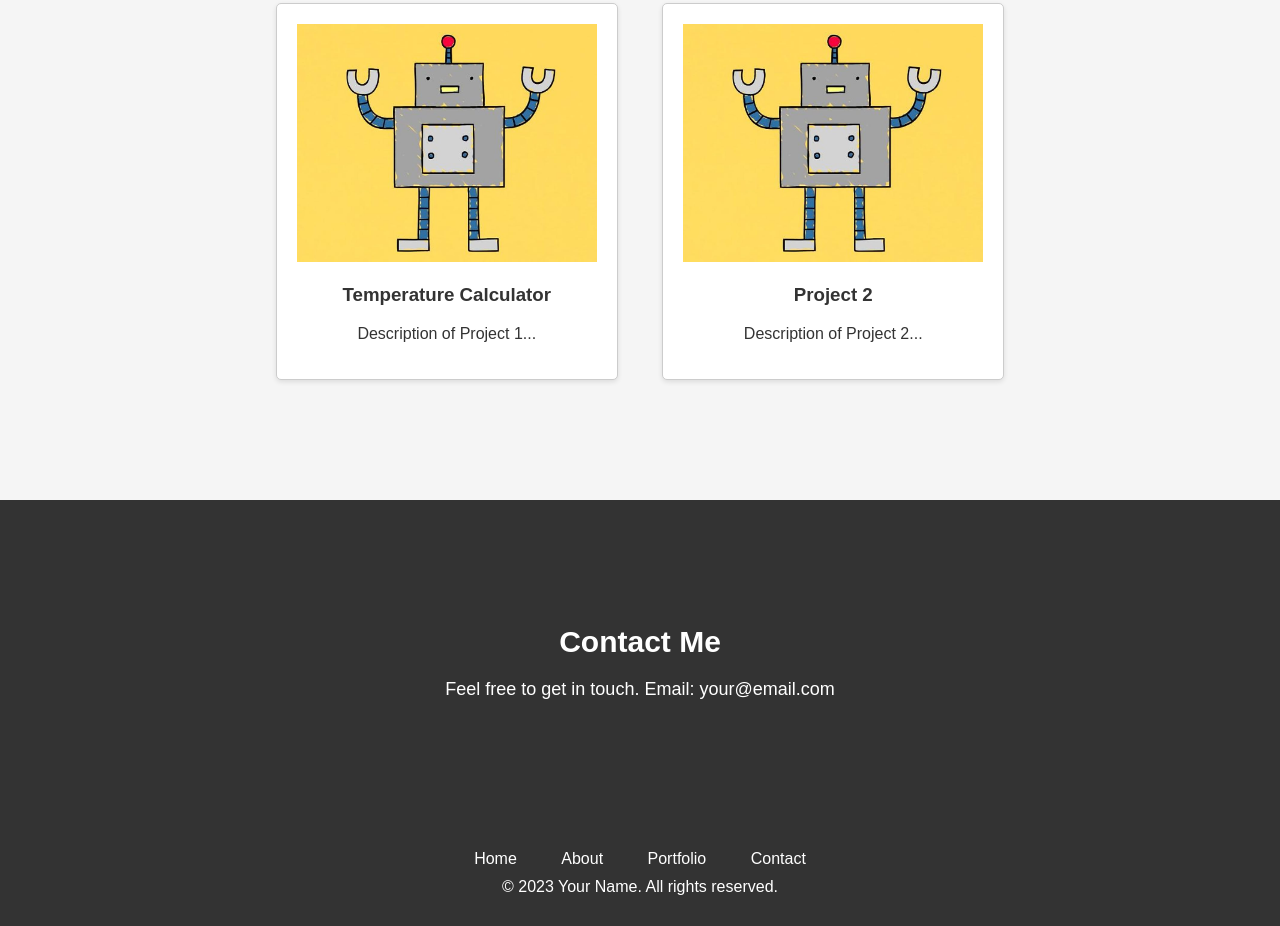
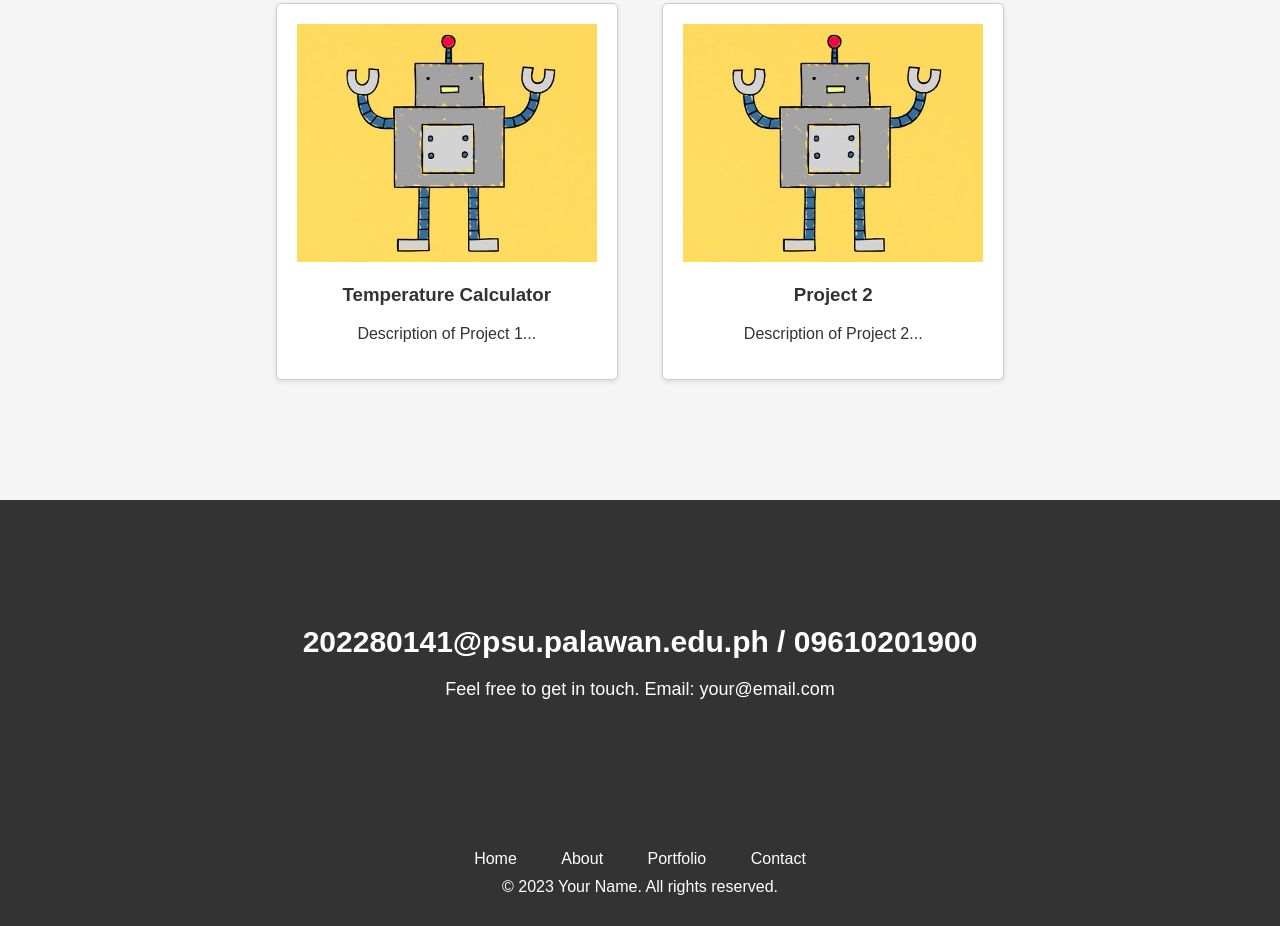
Before and after one commit to DarsVelasco/portfolio, a plain HTML site: page index.html in a window 1280 px wide. Shown: the part 913-1839 px from the top of the page. Drawn offline with Linux system fonts and the light colour scheme.

Commit message:
modify Contact Me

```diff
--- a/index.html
+++ b/index.html
@@ -45,7 +45,7 @@
     </section>
 
     <section id="contact" class="contact">
-        <h2>Contact Me</h2>
+        <h2>202280141@psu.palawan.edu.ph / 09610201900</h2>
         <p>Feel free to get in touch. Email: your@email.com</p>
     </section>
 
```
